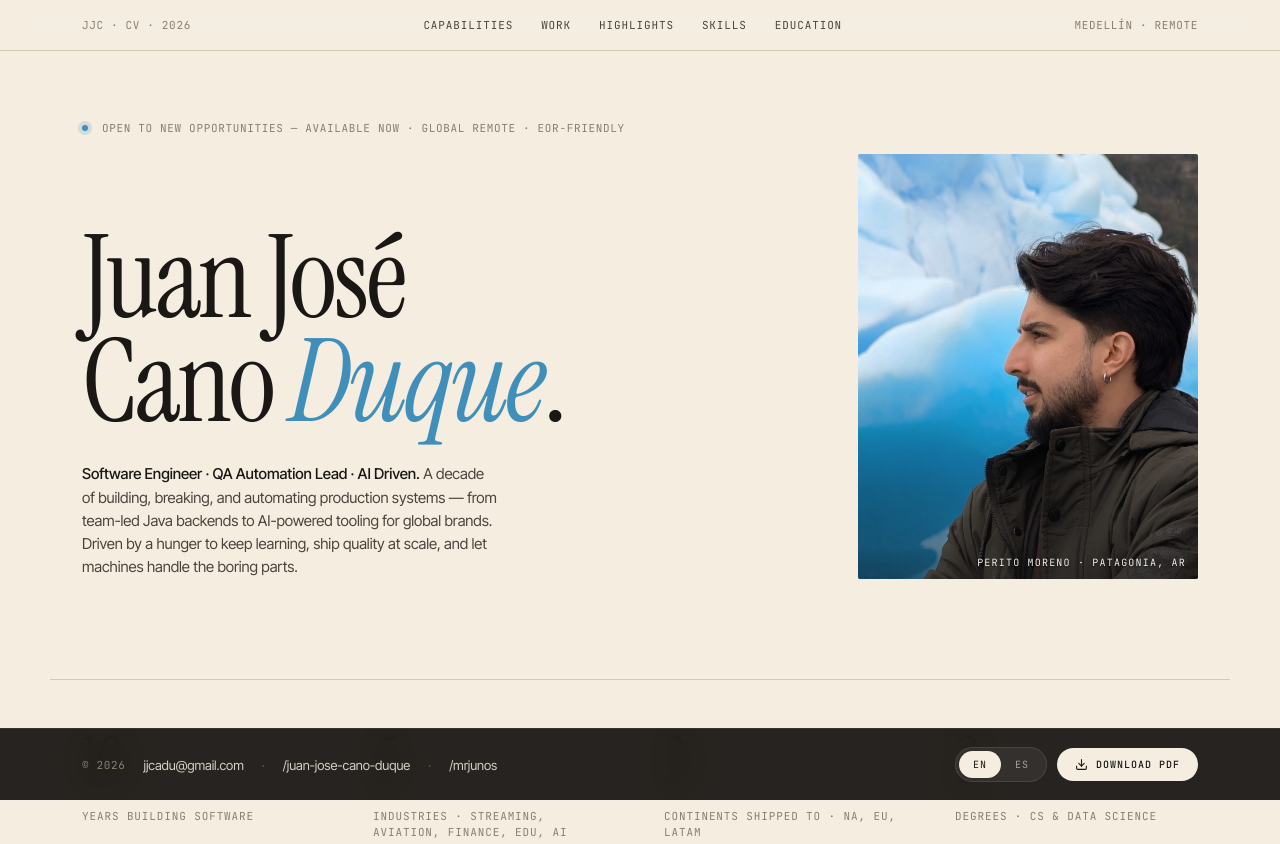
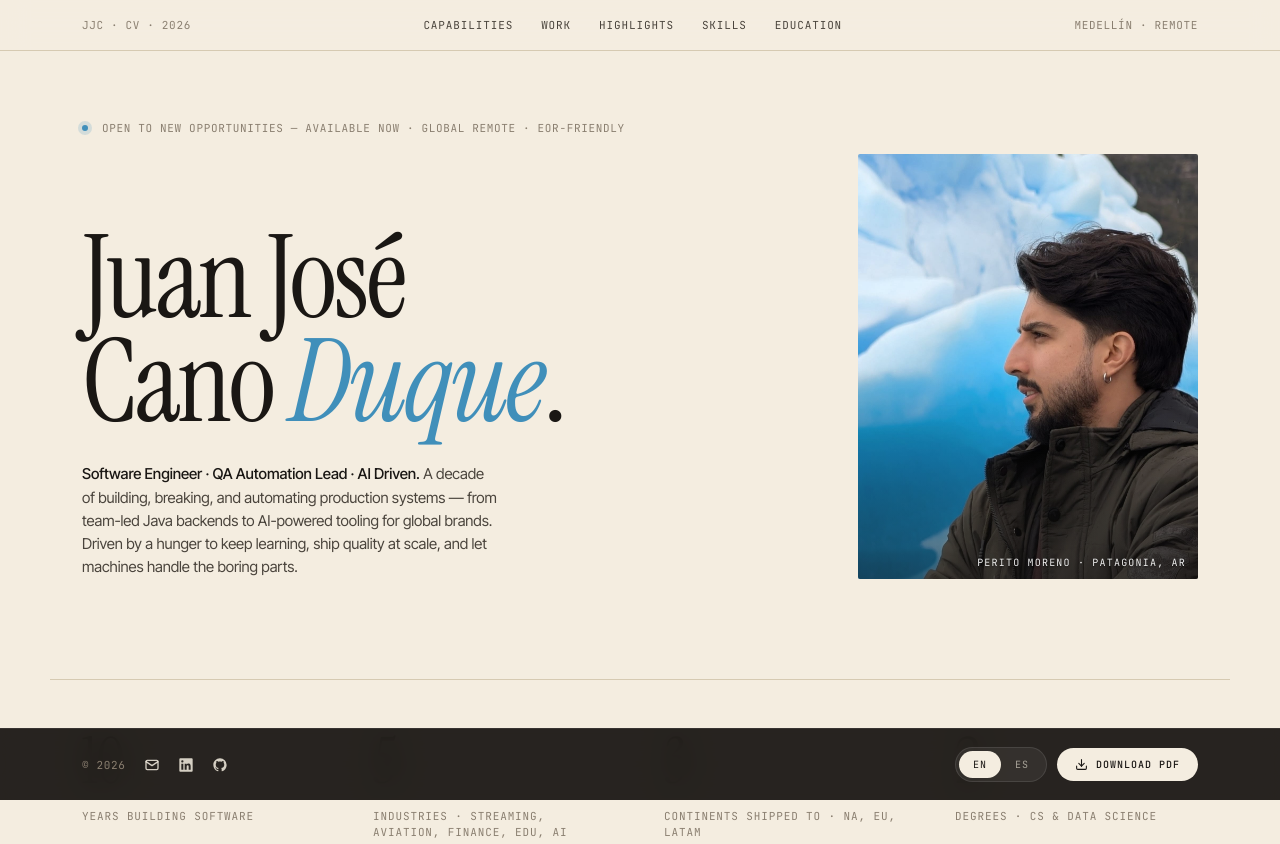
Before and after one commit to mrjunos/cv, a website: page index.html in a window 1280 px wide. Shown: the top 844 px of the page. Drawn offline with Linux system fonts and the light colour scheme.

Commit message:
Replace footer contact text with icons (main page only; PDF keeps text)

```diff
--- a/index.html
+++ b/index.html
@@ -276,8 +276,9 @@
     display:flex;align-items:center;justify-content:space-between;gap:24px;
   }
   .foot-left{display:flex;align-items:center;gap:18px;font-size:13px;color:rgba(244,237,224,0.7)}
-  .foot-left a{color:rgba(244,237,224,0.85)}
+  .foot-left a{color:rgba(244,237,224,0.85);display:inline-flex;align-items:center}
   .foot-left a:hover{color:#fff}
+  .foot-left a svg{width:16px;height:16px;display:block}
   .foot-actions{display:flex;align-items:center;gap:10px}
   .toggle{
     display:flex;background:rgba(255,255,255,0.06);
@@ -508,9 +509,7 @@
     <div class="foot-left">
       <span class="mono">© 2026</span>
       <a id="foot-email" href="#"></a>
-      <span style="opacity:.4">·</span>
       <a id="foot-linkedin" href="#" target="_blank" rel="noopener"></a>
-      <span style="opacity:.4">·</span>
       <a id="foot-github" href="#" target="_blank" rel="noopener"></a>
     </div>
     <div class="foot-actions">
@@ -689,16 +688,31 @@ function renderQuote(q){
   document.getElementById('quote-who').textContent = q.who;
 }
 
+const ICONS = {
+  mail: '<svg viewBox="0 0 24 24" fill="none" stroke="currentColor" stroke-width="2" stroke-linecap="round" stroke-linejoin="round" aria-hidden="true"><rect x="3" y="5" width="18" height="14" rx="2"/><polyline points="3,7 12,13 21,7"/></svg>',
+  linkedin: '<svg viewBox="0 0 24 24" fill="currentColor" aria-hidden="true"><path d="M20.5 2h-17A1.5 1.5 0 002 3.5v17A1.5 1.5 0 003.5 22h17a1.5 1.5 0 001.5-1.5v-17A1.5 1.5 0 0020.5 2zM8 19H5v-9h3zM6.5 8.25A1.75 1.75 0 118.3 6.5a1.78 1.78 0 01-1.8 1.75zM19 19h-3v-4.74c0-1.42-.6-1.93-1.38-1.93A1.74 1.74 0 0013 14.19a.66.66 0 000 .14V19h-3v-9h2.9v1.3a3.11 3.11 0 012.7-1.4c1.55 0 3.36.86 3.36 3.66z"/></svg>',
+  github: '<svg viewBox="0 0 24 24" fill="currentColor" aria-hidden="true"><path d="M12 2C6.48 2 2 6.48 2 12c0 4.42 2.87 8.17 6.84 9.5.5.08.66-.23.66-.5v-1.69c-2.77.6-3.36-1.34-3.36-1.34-.46-1.16-1.11-1.47-1.11-1.47-.91-.62.07-.6.07-.6 1 .07 1.53 1.03 1.53 1.03.87 1.52 2.34 1.07 2.91.83.09-.65.35-1.09.63-1.34-2.22-.25-4.55-1.11-4.55-4.94 0-1.1.39-1.99 1.03-2.69-.1-.25-.45-1.27.1-2.65 0 0 .84-.27 2.75 1.02.79-.22 1.65-.33 2.5-.33.85 0 1.71.11 2.5.33 1.91-1.29 2.75-1.02 2.75-1.02.55 1.38.2 2.4.1 2.65.64.7 1.03 1.59 1.03 2.69 0 3.84-2.34 4.69-4.57 4.94.36.31.69.92.69 1.85V21c0 .27.16.59.67.5C19.14 20.16 22 16.42 22 12A10 10 0 0012 2z"/></svg>',
+};
+
 function renderFooter(data){
   const email = document.getElementById('foot-email');
   email.href = 'mailto:' + data.meta.email;
-  email.textContent = data.meta.email;
+  email.title = data.meta.email;
+  email.setAttribute('aria-label', 'Email: ' + data.meta.email);
+  email.innerHTML = ICONS.mail;
+
   const ln = document.getElementById('foot-linkedin');
   ln.href = data.meta.linkedin;
-  ln.textContent = data.meta.linkedinHandle;
+  ln.title = 'LinkedIn ' + data.meta.linkedinHandle;
+  ln.setAttribute('aria-label', 'LinkedIn ' + data.meta.linkedinHandle);
+  ln.innerHTML = ICONS.linkedin;
+
   const gh = document.getElementById('foot-github');
   gh.href = data.meta.github;
-  gh.textContent = data.meta.githubHandle;
+  gh.title = 'GitHub ' + data.meta.githubHandle;
+  gh.setAttribute('aria-label', 'GitHub ' + data.meta.githubHandle);
+  gh.innerHTML = ICONS.github;
+
   document.getElementById('pdf-label').textContent = data.ui.downloadPdf;
 }
 
```
